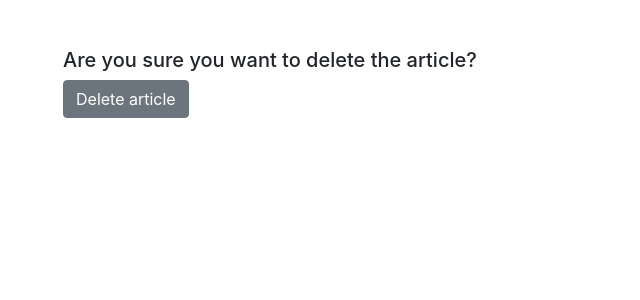
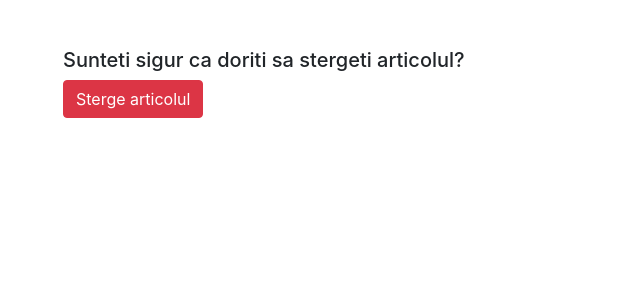
Before and after one commit to AWP2018-2019/Zikipedia, a Django app: template app/templates/article_delete.html in a window 1280 px wide. Shown: the part 56-356 px from the top of the page, without its empty margins (0-640 px from the left). Run offline with Django 3.2, Linux system fonts and the light colour scheme; the template is opened without the code that fills it, so the values that code supplies are empty; parts of the project's set-up code (start-up, migrations or seed data) failed here and were passed over; some libraries are stand-ins or nearby versions.

Commit message:
last changes

```diff
--- a/app/templates/allarticles.html
+++ b/app/templates/allarticles.html
@@ -6,7 +6,7 @@
 <h2 class="text-primary">Afisare articole</h2>
 <br />
 
-<a class="btn btn-success" href="/Article/New">Adauga un articol</a>
+<a class="btn btn-success" href="{% url 'article_create' %}">Adauga un articol</a>
 <br />
 <br />
   {% for article in article_list %}
--- a/app/templates/allcategories.html
+++ b/app/templates/allcategories.html
@@ -16,7 +16,7 @@
   {% endfor %}
   <br/>
   {%if user.is_superuser %}
-  <a  class="btn btn-success" href="{% url 'category_create'">Adauga categorie</a>
+  <a  class="btn btn-success" href="{% url 'category_create' %}">Adauga categorie</a>
   {%endif%}
   <br/>
   <br />
--- a/app/templates/article_create.html
+++ b/app/templates/article_create.html
@@ -18,7 +18,7 @@
       </textarea></div>
     <br/>
     {% bootstrap_field form.category %}
-    <input class="btn btn-secondary" type="submit" value="Creare articol" />
+    <input class="btn btn-success" type="submit" value="Creare articol" />
   </form>
   </div>
 {% endblock %}
--- a/app/templates/article_delete.html
+++ b/app/templates/article_delete.html
@@ -5,10 +5,10 @@
 
 {% block content %}
 <div class="container m-5">
-  <h5>Are you sure you want to delete the article?</h5>
+  <h5>Sunteti sigur ca doriti sa stergeti articolul?</h5>
   <form method="post" class="form-inline">
     {% csrf_token %}
-    <input class="btn btn-secondary" type="submit" value="Delete article" />
+    <input class="btn btn-danger" type="submit" value="Sterge articolul" />
   </form>
 </div>
 {% endblock %}
--- a/app/templates/category_delete.html
+++ b/app/templates/category_delete.html
@@ -5,10 +5,10 @@
 
 {% block content %}
 <div class="container m-5">
-  <h5>Are you sure you want to delete the category?</h5>
+  <h5>Sunteti sigur ca doriti sa stergeti categoria?</h5>
   <form method="post" class="form-inline">
     {% csrf_token %}
-    <input class="btn btn-secondary" type="submit" value="Delete category" />
+    <input class="btn btn-danger" type="submit" value="Sterge categoria" />
   </form>
 </div>
 {% endblock %}
--- a/app/templates/category_detail.html
+++ b/app/templates/category_detail.html
@@ -12,7 +12,7 @@
     </div>
 
     <div style="padding-left: 30px">
-      <button class="btn btn-danger" href="{% url 'category_delete' category.id %}">Sterge categoria</button>
+      <a class="btn btn-danger" href="{% url 'category_delete' category.id %}">Sterge categoria</a>
     </div>
 
     <div style="padding-left: 30px">
--- a/app/templates/category_edit.html
+++ b/app/templates/category_edit.html
@@ -7,6 +7,6 @@
   <form method="post" class="form-inline justify-content-center">
     {% csrf_token %}
     {{form.as_p}}
-    <input class="btn btn-secondary" type="submit" value="Update post" />
+    <input class="btn btn-primary" type="submit" value="Editeaza categoria" />
   </form>
 {% endblock %}
```
